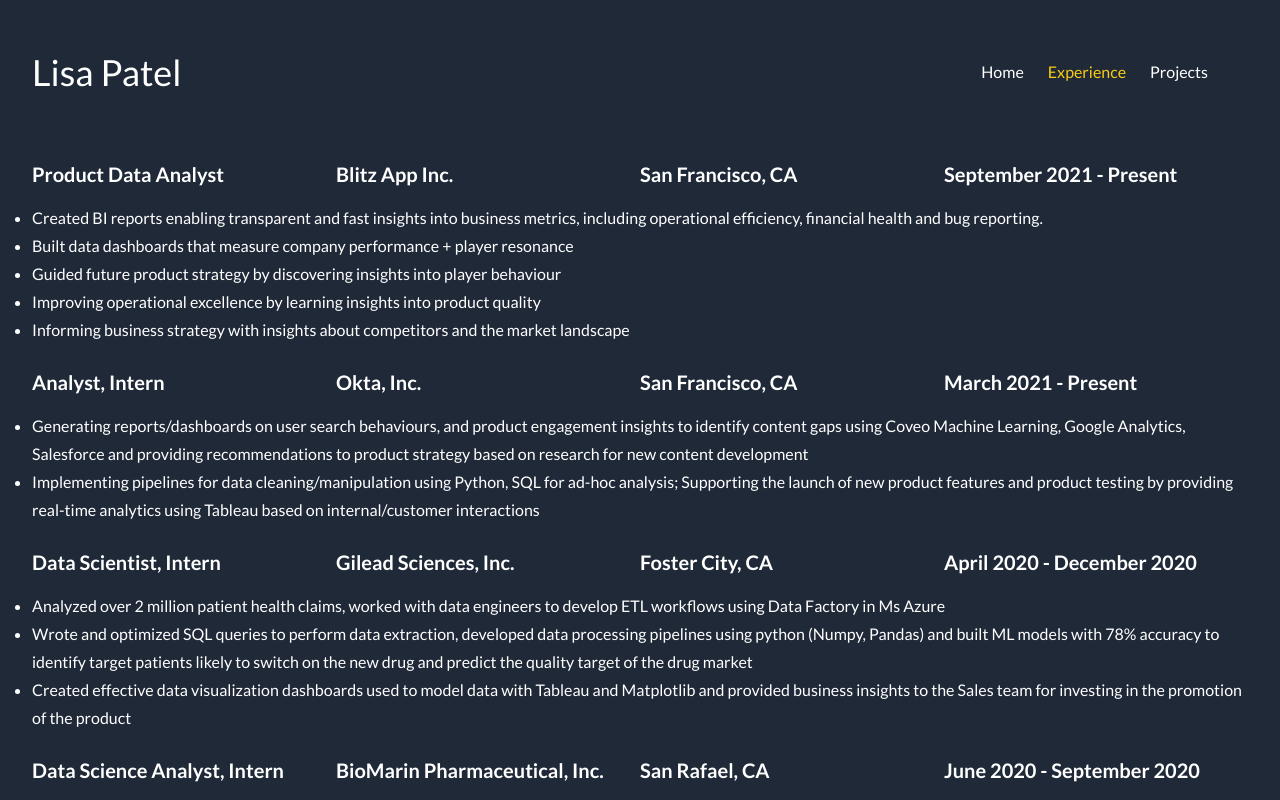
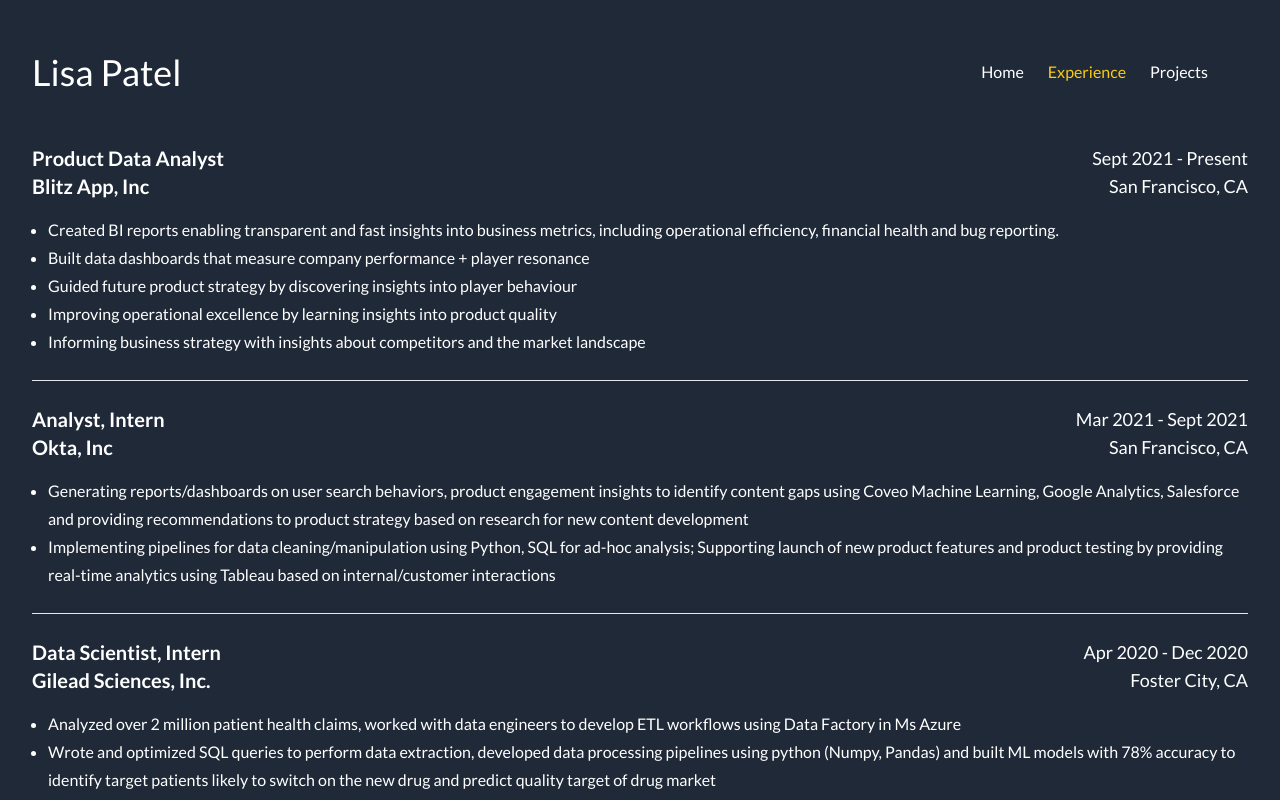
Before and after one commit to LISAPATEL98/lisa-website, a Next.js app: page /experience in a window 1280 px wide. Shown: the top 800 px of the page. Built offline with nearby package versions, Linux system fonts and the light colour scheme.

Commit message:
Update layout for experience page

```diff
--- a/pages/experience.tsx
+++ b/pages/experience.tsx
@@ -1,112 +1,75 @@
 import type { NextPage } from "next";
+
+const EXPERIENCES = [
+  {
+    company: "Blitz App, Inc",
+    title: "Product Data Analyst",
+    location: "San Francisco, CA",
+    timeRange: "Sept 2021 - Present",
+    body: [
+      "Created BI reports enabling transparent and fast insights into business metrics, including operational efficiency, financial health and bug reporting.",
+      "Built data dashboards that measure company performance + player resonance",
+      "Guided future product strategy by discovering insights into player behaviour",
+      "Improving operational excellence by learning insights into product quality",
+      "Informing business strategy with insights about competitors and the market landscape",
+    ],
+  },
+  {
+    company: "Okta, Inc",
+    title: "Analyst, Intern",
+    location: "San Francisco, CA",
+    timeRange: "Mar 2021 - Sept 2021",
+    body: [
+      "Generating reports/dashboards on user search behaviors, product engagement insights to identify content gaps using Coveo Machine Learning, Google Analytics, Salesforce and providing recommendations to product strategy based on research for new content development",
+      "Implementing pipelines for data cleaning/manipulation using Python, SQL for ad-hoc analysis; Supporting launch of new product features and product testing by providing real-time analytics using Tableau based on internal/customer interactions",
+    ],
+  },
+  {
+    company: "Gilead Sciences, Inc.",
+    title: "Data Scientist, Intern",
+    location: "Foster City, CA",
+    timeRange: "Apr 2020 - Dec 2020",
+    body: [
+      "Analyzed over 2 million patient health claims, worked with data engineers to develop ETL workflows using Data Factory in Ms Azure",
+      "Wrote and optimized SQL queries to perform data extraction, developed data processing pipelines using python (Numpy, Pandas) and built ML models with 78% accuracy to identify target patients likely to switch on the new drug and predict quality target of drug market",
+      "Created effective data visualization dashboards used to model data with Tableau and Matplotlib and provided business insights to the Sales team for investing in the promotion of the product",
+    ],
+  },
+  {
+    company: "BioMarin Pharmaceutical, Inc",
+    title: "Data Science Analyst, Intern",
+    location: "San Rafael, CA",
+    timeRange: "Jun 2020 - Sept 2020",
+    body: [
+      "Owned cleaning and processing of data with SQL, Excel, and Python (Pandas, NumPy) from multiple data sources to a data warehouse",
+      "Conceptualized and implemented PowerBI Dashboards for leadership team utilizing data to advise on strategic decisions on key business metrics like Promotion, Workforce Diversity, Employee Engagement, Office Capacity Planning, and Attrition",
+      "Independently designed KPIs on operational metrics in Python, PowerBI to analyze the gender and/or ethnicity pay gap",
+    ],
+  },
+];
 
 const Experience: NextPage = () => {
   return (
     <div className="container">
-      <div className="mb-6">
-        <h3 className="text-xl font-bold grid grid-cols-4 my-4">
-          <span>Product Data Analyst</span>
-          <span>Blitz App Inc.</span>
-          <span>San Francisco, CA</span>
-          <span>September 2021 - Present</span>
-        </h3>
-        <ul className="list-disc">
-          <li>
-            Created BI reports enabling transparent and fast insights into
-            business metrics, including operational efficiency, financial health
-            and bug reporting.{" "}
-          </li>
-          <li>
-            Built data dashboards that measure company performance + player
-            resonance
-          </li>
-          <li>
-            Guided future product strategy by discovering insights into player
-            behaviour
-          </li>
-          <li>
-            Improving operational excellence by learning insights into product
-            quality
-          </li>
-          <li>
-            Informing business strategy with insights about competitors and the
-            market landscape
-          </li>
-        </ul>
-      </div>
-
-      <div className="mb-6">
-        <h3 className="text-xl font-bold grid grid-cols-4 my-4">
-          <span>Analyst, Intern</span>
-          <span>Okta, Inc.</span>
-          <span>San Francisco, CA</span>
-          <span>March 2021 - Present</span>
-        </h3>
-        <ul className="list-disc">
-          <li>
-            Generating reports/dashboards on user search behaviours, and product
-            engagement insights to identify content gaps using Coveo Machine
-            Learning, Google Analytics, Salesforce and providing recommendations
-            to product strategy based on research for new content development
-          </li>
-          <li>
-            Implementing pipelines for data cleaning/manipulation using Python,
-            SQL for ad-hoc analysis; Supporting the launch of new product
-            features and product testing by providing real-time analytics using
-            Tableau based on internal/customer interactions
-          </li>
-        </ul>
-      </div>
-
-      <div className="mb-6">
-        <h3 className="text-xl font-bold grid grid-cols-4 my-4">
-          <span>Data Scientist, Intern</span>
-          <span>Gilead Sciences, Inc.</span>
-          <span>Foster City, CA</span>
-          <span>April 2020 - December 2020</span>
-        </h3>
-        <ul className="list-disc">
-          <li>
-            Analyzed over 2 million patient health claims, worked with data
-            engineers to develop ETL workflows using Data Factory in Ms Azure
-          </li>
-          <li>
-            Wrote and optimized SQL queries to perform data extraction,
-            developed data processing pipelines using python (Numpy, Pandas) and
-            built ML models with 78% accuracy to identify target patients likely
-            to switch on the new drug and predict the quality target of the drug
-            market
-          </li>
-          <li>
-            Created effective data visualization dashboards used to model data
-            with Tableau and Matplotlib and provided business insights to the
-            Sales team for investing in the promotion of the product
-          </li>
-        </ul>
-      </div>
-
-      <div className="mb-6">
-        <h3 className="text-xl font-bold my-4 grid grid-cols-4">
-          <span>Data Science Analyst, Intern</span>
-          <span>BioMarin Pharmaceutical, Inc.</span>
-          <span>San Rafael, CA</span>
-          <span>June 2020 - September 2020</span>
-        </h3>
-        <li>
-          Owned cleaning and processing of data with SQL, Excel, and Python
-          (Pandas, NumPy) from multiple data sources to a data warehouse
-        </li>
-        <li>
-          Conceptualized and implemented PowerBI Dashboards for leadership team
-          utilizing data to advise on strategic decisions on key business
-          metrics like Promotion, Workforce Diversity, Employee Engagement,
-          Office Capacity Planning, and Attrition
-        </li>
-        <li>
-          Independently designed KPIs on operational metrics in Python, PowerBI
-          to analyze the gender and/or ethnicity pay gap
-        </li>
-      </div>
+      {EXPERIENCES.map((e) => (
+        <div className="mb-6 border-b pb-6" key={e.company}>
+          <div className="mb-4 flex justify-between items-center">
+            <h3 className="text-xl font-bold flex flex-col">
+              <span>{e.title}</span>
+              <span>{e.company}</span>
+            </h3>
+            <h3 className="text-lg flex flex-col items-end">
+              <span>{e.timeRange}</span>
+              <span>{e.location}</span>
+            </h3>
+          </div>
+          <ul className="list-disc ml-4">
+            {e.body.map((b, i) => (
+              <li key={i}>{b}</li>
+            ))}
+          </ul>
+        </div>
+      ))}
     </div>
   );
 };
```
